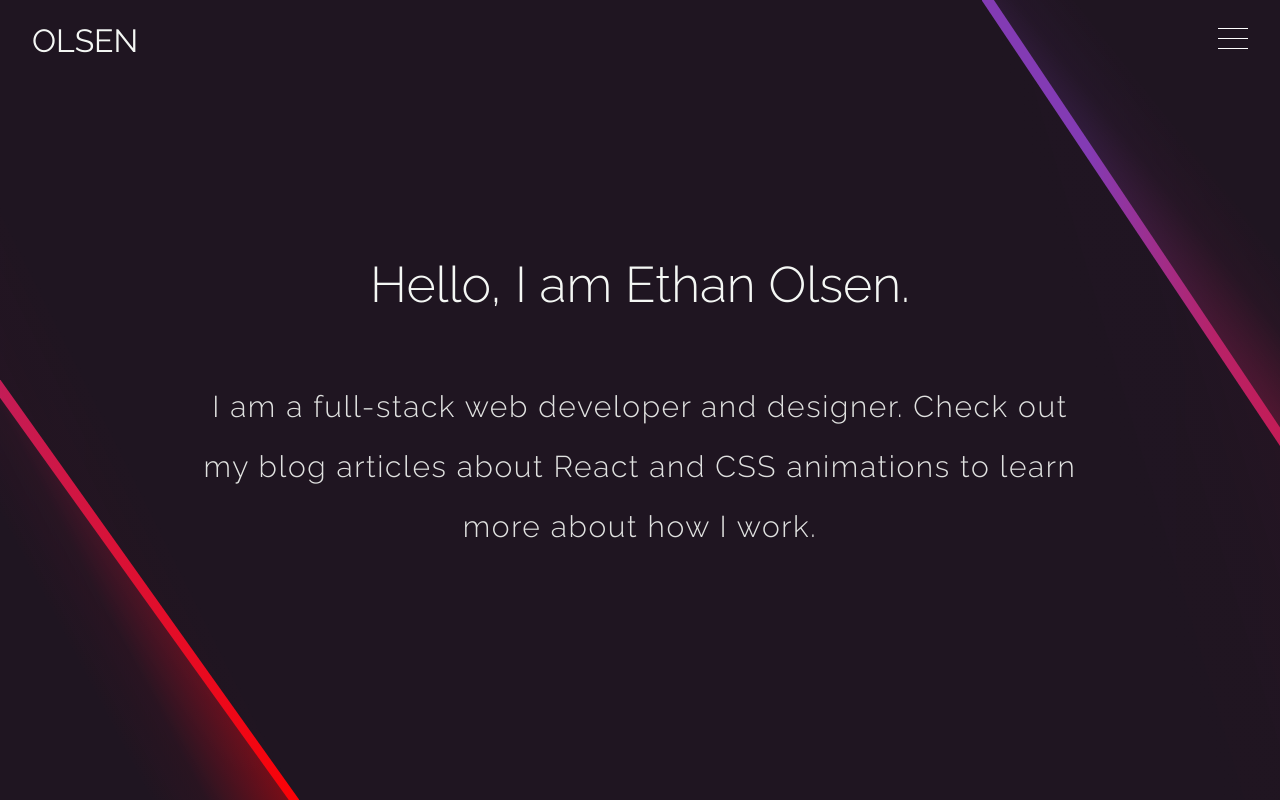
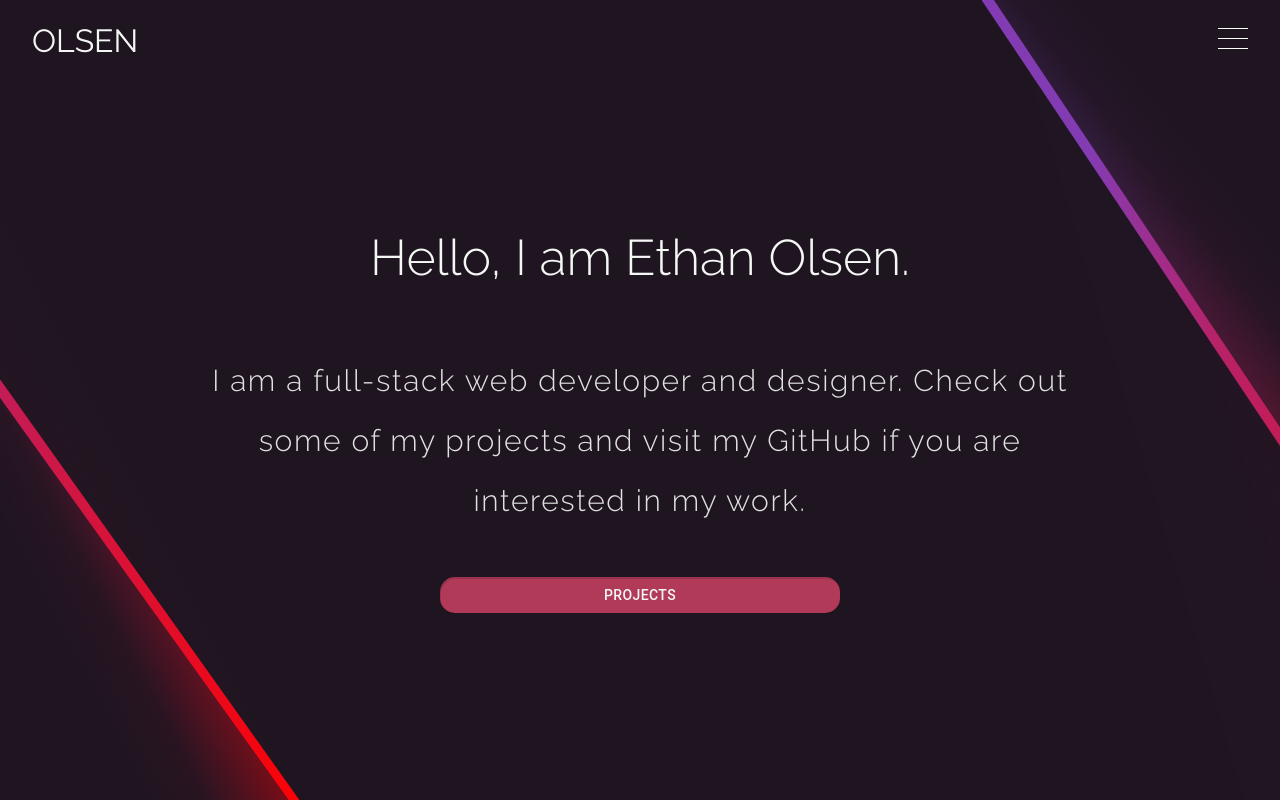
Before and after one commit to o2dependent/react-portfolio-netlify, a React (Create React App) app: page / in a window 1280 px wide. Built offline with nearby package versions, Linux system fonts and the light colour scheme.

Commit message:
add form

```diff
--- a/src/App.css
+++ b/src/App.css
@@ -11,8 +11,8 @@
 	z-index: -1000;
 }
 .page-appear-active,
-.fade-enter-active,
-.fade-enter {
+.page-enter-active,
+.page-enter {
 	top: 10%;
 	position: absolute;
 }
--- a/src/App.js
+++ b/src/App.js
@@ -59,6 +59,7 @@ class App extends Component {
 										path='/'
 										render={(routeProps) => (
 											<Landing
+												navLoading={this.navLoading}
 												firstEnter={
 													this.state.firstEnter
 												}
@@ -95,6 +96,25 @@ class App extends Component {
 											/>
 										)}
 									/>
+									<Route
+										path=''
+										render={(routeProps) => (
+											<Landing
+												navLoading={this.navLoading}
+												firstEnter={
+													this.state.firstEnter
+												}
+												changeFirstEnter={
+													this.changeFirstEnter
+												}
+												isLoading={this.state.isLoading}
+												changeIsLoading={
+													this.changeIsLoading
+												}
+												{...routeProps}
+											/>
+										)}
+									/>
 								</Switch>
 							</CSSTransition>
 						</TransitionGroup>
--- a/src/Contact.js
+++ b/src/Contact.js
@@ -87,20 +87,33 @@ class Contact extends Component {
 						Contact me through email or social media if you are
 						interested in working together or just to say hi.
 					</p>
-					<form className='Contact-form'>
+					<form
+						className='Contact-form'
+						name='contact'
+						data-netlify='true'
+						method='POST'
+					>
 						<ContactTextField
 							label='Name'
 							className='name'
 							id='name'
+							name='name'
 						/>
-						<ContactTextField label='Email' id='email' />
+						<ContactTextField
+							label='Email'
+							id='email'
+							name='email'
+						/>
 						<ContactTextField
 							multiline={true}
 							label='Message'
 							className='message'
 							id='message'
+							name='message'
 						/>
-						<ColorButton size='medium'>Send Away!</ColorButton>
+						<ColorButton type='submit' size='medium'>
+							Send Away!
+						</ColorButton>
 					</form>
 				</div>
 			</div>
--- a/src/Landing.js
+++ b/src/Landing.js
@@ -1,6 +1,32 @@
 import React, { Component } from 'react';
 import { withStyles } from '@material-ui/styles';
 import './Landing.css';
+import { Button } from '@material-ui/core';
+import { Link } from 'react-router-dom';
+
+const ColorButton = withStyles((theme) => ({
+	root: {
+		transition: 'all 600ms 500ms',
+		borderRadius: '15px',
+		boxShadow: 'inset 1px 2px #0000001F',
+		color: 'var(--light)',
+		backgroundColor: 'var(--dark-accent)',
+		opacity: (props) => (props.show ? '100%' : '0%'),
+		gridArea: '3 / 1 / 3 / 3',
+		width: '50vw',
+		maxWidth: '400px',
+		margin: '0 auto',
+		marginTop: '1rem',
+		'&:hover': {
+			backgroundColor: 'var(--dark-accent)',
+		},
+		'@media (max-width: 350px)': {
+			'& .MuiButton-label': {
+				fontSize: '14px',
+			},
+		},
+	},
+}))(Button);
 
 const style = {
 	opacityNone: {
@@ -96,9 +122,14 @@ class Landing extends Component {
 						}
 					>
 						I am a full-stack web developer and designer. Check out
-						my blog articles about React and CSS animations to learn
-						more about how I work.
+						some of my projects and visit my GitHub if you are
+						interested in my work.
 					</p>
+					<Link onClick={this.props.navLoading} to='/projects'>
+						<ColorButton show={this.state.pShow}>
+							Projects
+						</ColorButton>
+					</Link>
 				</div>
 			</div>
 		);
--- a/src/LoadingScreen.js
+++ b/src/LoadingScreen.js
@@ -1,7 +1,7 @@
 import React, { Component } from 'react';
 import { withStyles } from '@material-ui/styles';
 
-const cols = 10;
+const cols = 2;
 
 const style = {
 	Loading: {
@@ -19,7 +19,7 @@ const style = {
 		transition: '1s',
 	},
 	box: {
-		width: '125%',
+		width: 'calc(100% + 1px)',
 		transition: 'all 0.5s, opacity 1s',
 		opacity: 1,
 		transform: 'translate(0, 0)',
--- a/src/Projects.js
+++ b/src/Projects.js
@@ -24,6 +24,8 @@ const ColorButton = withStyles((theme) => ({
 			borderRadius: '15px 0px 0px 15px',
 		},
 		'&.Mui-disabled': {
+			cursor: 'not-allowed',
+			opacity: '50%',
 			backgroundColor: 'grey',
 			color: 'var(--light-50)',
 		},
```
